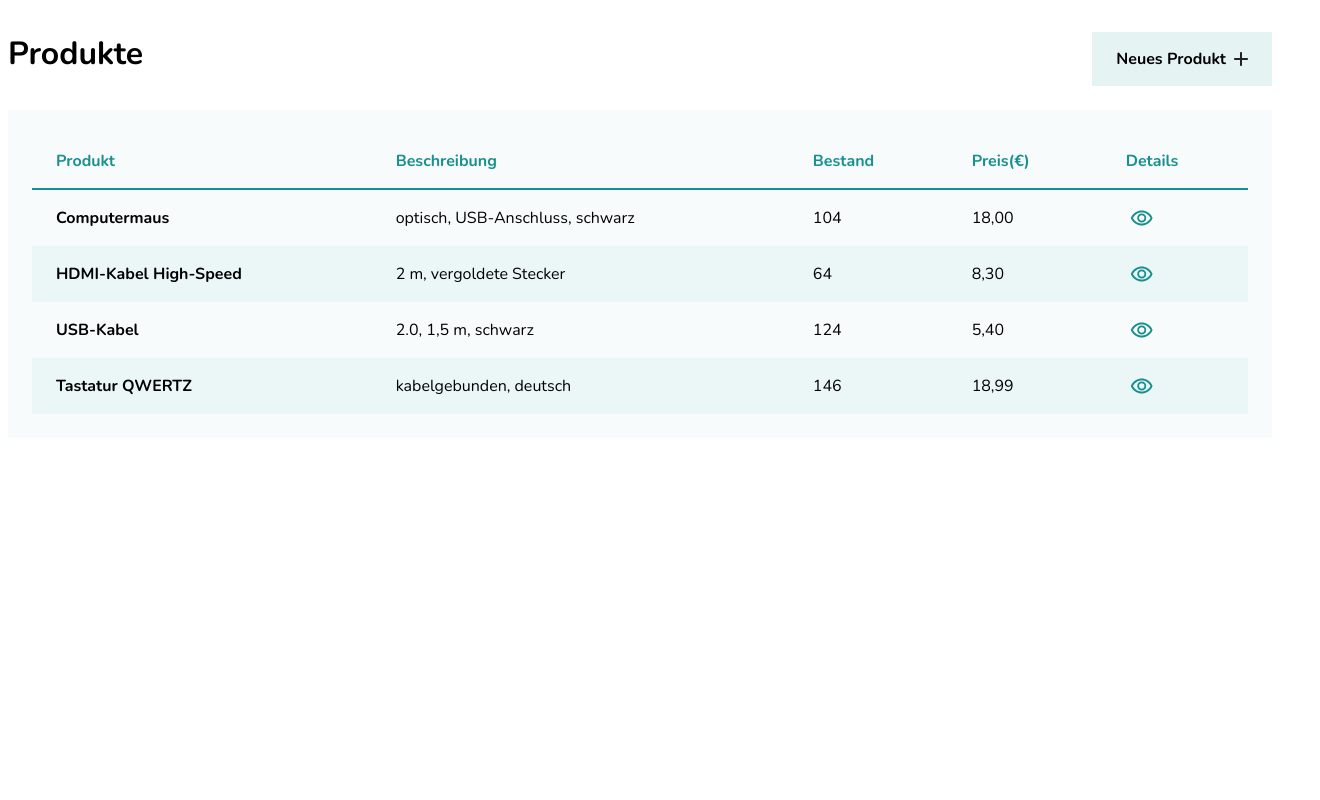
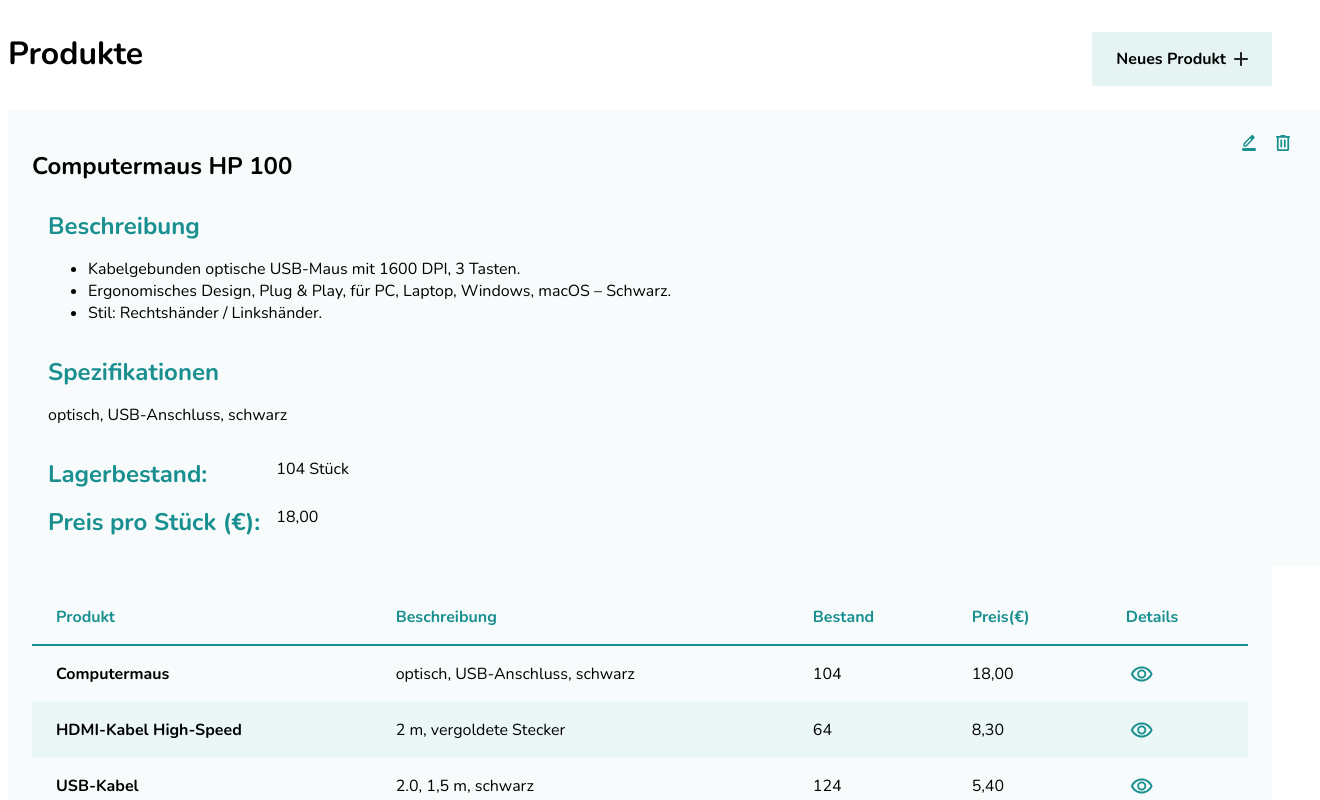
Before and after one commit to AnneManthey/Product-List, an Angular app: page / in a window 1280 px wide. Shown: the top 800 px of the page, 1320 px wide, since content can reach past the window. Built offline with nearby package versions, Linux system fonts and the light colour scheme.

Commit message:
feat: add product details

```diff
--- a/src/app/app.html
+++ b/src/app/app.html
@@ -1,4 +1,6 @@
 
 <app-header></app-header>
+
+<app-product-detail></app-product-detail>
 <app-product-list></app-product-list>
 <router-outlet />
--- a/src/app/app.ts
+++ b/src/app/app.ts
@@ -2,10 +2,11 @@
 import { RouterOutlet } from '@angular/router';
 import { Header } from './layout/header/header';
 import { ProductList } from './shared/components/product-list/product-list';
+import { ProductDetail } from './shared/components/product-detail/product-detail';
 
 @Component({
   selector: 'app-root',
-  imports: [RouterOutlet, Header, ProductList],
+  imports: [RouterOutlet, Header, ProductList, ProductDetail],
   templateUrl: './app.html',
   styleUrl: './app.scss'
 })
--- /dev/null
+++ b/src/app/shared/components/product-detail/product-detail.html
@@ -0,0 +1,36 @@
+<article class="product-detail">
+<header class="product-detail__header">
+<h1>Computermaus HP 100</h1>
+<div>
+<a class="btn--edit" aria-label="Details editieren"></a>
+<button class="btn--delete" aria-label="Details löschen"></button>
+</div>
+</header>
+<section aria-labelledby="description">
+<h2 id="description">Beschreibung</h2>
+<ul>
+<li>Kabelgebunden optische USB-Maus mit 1600 DPI, 3 Tasten.</li>
+<li>Ergonomisches Design, Plug &amp; Play, für PC, Laptop, Windows,
+macOS – Schwarz.</li>
+<li>Stil: Rechtshänder / Linkshänder.</li>
+</ul>
+</section>
+<section aria-labelledby="specs">
+<h2 id="specs">Spezifikationen</h2>
+<p>
+optisch, USB-Anschluss, schwarz
+</p>
+</section>
+<section>
+<dl>
+<dt>Lagerbestand:</dt>
+<dd>
+<data value="104">104 Stück</data>
+</dd>
+<dt>Preis pro Stück (€):</dt>
+<dd>
+<data value="18.00">18,00</data>
+</dd>
+</dl>
+</section>
+</article>
--- /dev/null
+++ b/src/app/shared/components/product-detail/product-detail.ts
@@ -0,0 +1,19 @@
+import { Component } from '@angular/core';
+
+@Component({
+  selector: 'app-product-detail',
+  imports: [],
+  templateUrl: './product-detail.html',
+  styleUrl: './product-detail.scss',
+})
+export class ProductDetail {
+  detail = {
+      name: 'Gaming Maus',
+      description: `Eine ergonomische Gaming-Maus mit hoher Praezision und einstellbarer
+DPI. Ideal fuer FPS- und MOBA-Spiele, bietet sie eine langlebige Bauweise und komfortable
+Seitentasten fuer schnelles Reagieren.`,
+      specs: 'dpi: 6400, cable length: 1.8m, color: Schwarz',
+      stock: 120,
+      price: 2500000,
+    }
+}
--- a/src/app/shared/components/product-list/product-list.ts
+++ b/src/app/shared/components/product-list/product-list.ts
@@ -6,4 +6,61 @@
   templateUrl: './product-list.html',
   styleUrl: './product-list.scss',
 })
-export class ProductList {}
+export class ProductList {
+  list = [
+    {
+      name: 'Gaming Maus',
+      description: `Eine ergonomische Gaming-Maus mit hoher Praezision und einstellbarer
+DPI. Ideal fuer FPS- und MOBA-Spiele, bietet sie eine langlebige Bauweise und komfortable
+Seitentasten fuer schnelles Reagieren.`,
+      specs: 'dpi: 6400, cable length: 1.8m, color: Schwarz',
+      stock: 120,
+      price: 2500000,
+    },
+    {
+      name: 'USB-C Kabel',
+      description: `Robustes Ladekabel fuer Smartphones, Tablets und Laptops. Unterstuetzt
+schnelles Laden und Datenuebertragung. Perfekt fuer den taeglichen Einsatz zu Hause, im Buero
+oder unterwegs.`,
+      specs: 'length: 1m, color: Weiss, type: USB-C zu USB-A',
+      stock: 300,
+      price: 4800,
+    },
+    {
+      name: 'Mechanische Tastatur',
+      description: `Hochwertige mechanische Tastatur mit RGB-Hintergrundbeleuchtung. Die
+schnellen Switches sorgen fuer praezise Eingaben und langen Schreibkomfort. Ideal fuer Gamer
+und Vielschreiber.`,
+      specs: 'switches: Red, connection: USB, color: Schwarz',
+      stock: 85,
+      price: 79.9,
+    },
+    {
+      name: 'HDMI Kabel',
+      description: `Ein zuverlaessiges HDMI 2.1 Kabel, das gestochen scharfe Bilder in 4K
+und 8K Qualitaet liefert. Geeignet fuer Fernseher, Monitore, Konsolen und Projektoren.
+Unterstuetzt HDR und hohe Bildwiederholraten.`,
+      specs: 'length: 2m, version: 2.1, color: Schwarz',
+      stock: 250,
+      price: 12.99,
+    },
+    {
+      name: 'Externe SSD',
+      description: `Leistungsstarke und kompakte externe SSD fuer schnelle
+Datenuebertragung. Perfekt fuer grosse Dateien, Gaming-Bibliotheken oder als Backup-Loesung.
+Stossfestes Gehaeuse fuer den mobilen Einsatz.`,
+      specs: 'capacity: 1TB, interface: USB 3.2, color: Silber',
+      stock: 60,
+      price: 109.99,
+    },
+    {
+      name: 'Bluetooth Kopfhoerer',
+      description: `Kabellose Over-Ear Kopfhoerer mit klaren Hoehen und kraeftigem Bass.
+Dank 20 Stunden Akkulaufzeit und komfortabler Ohrpolster ideal fuer lange Musik- oder
+Gaming-Sessions.`,
+      specs: 'battery life: 20h, color: Schwarz, connection: Bluetooth 5.0',
+      stock: 150,
+      price: 59.95,
+    },
+  ]
+}
```
Also changed, not shown: src/app/shared/components/product-detail/product-detail.scss (added).
